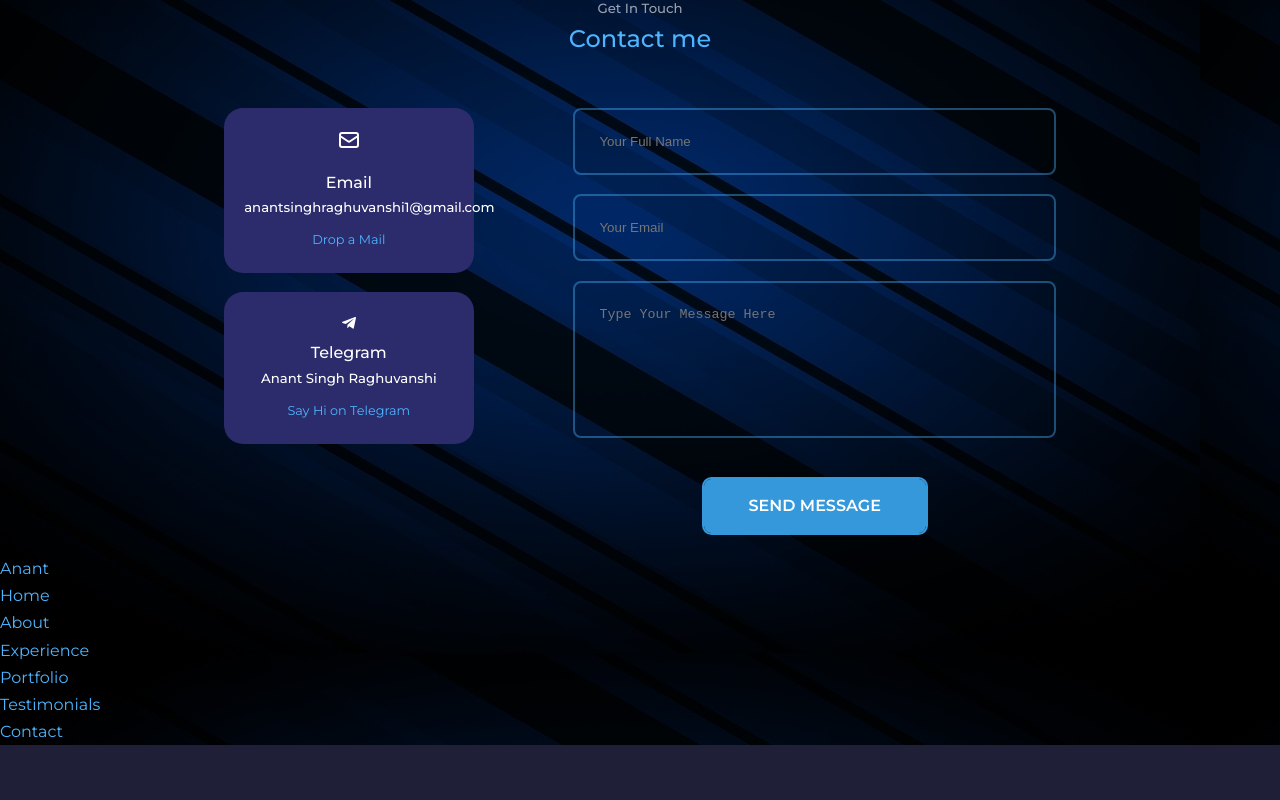
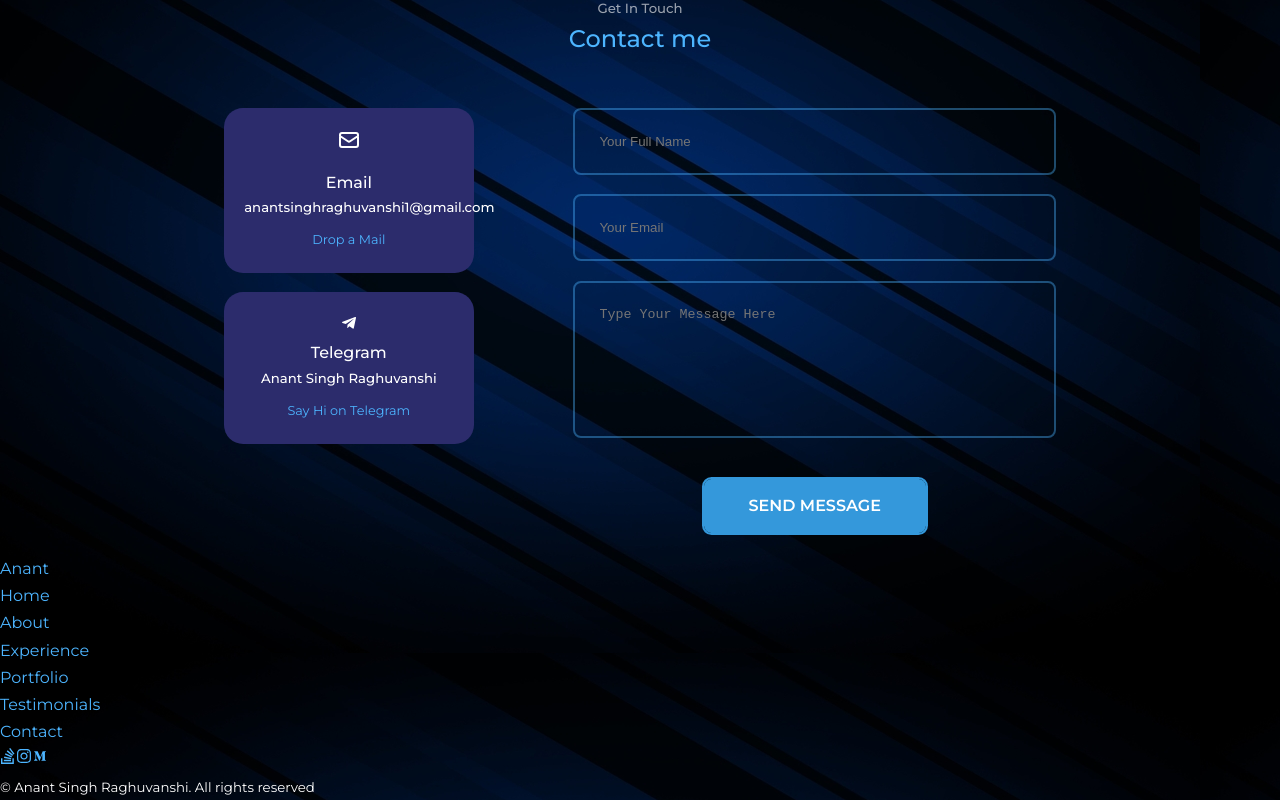
Before and after one commit to anantraghuvanshi/theanantraghuvanshi, a React (Create React App) app in the folder anant-portfolio/: page / in a window 1280 px wide. Shown: the part 4441-5241 px from the top of the page. Before the commit the page ends 5186 px from the top, so only its background shows below. Built offline with nearby package versions, Linux system fonts and the light colour scheme.

Commit message:
footer.jsx update

```diff
--- a/anant-portfolio/src/components/footer/footer.jsx
+++ b/anant-portfolio/src/components/footer/footer.jsx
@@ -20,7 +20,13 @@ const footer = () => {
       </ul>
 
       <div className="footer__socials">
-        <a href=""></a>
+        <a href="https://stackoverflow.com/users/17924329/anant-singh-raghuvanshi"><BsStackOverflow/></a>
+        <a href="https://www.instagram.com/theanantraghuvanshi/"><FaInstagram/></a>
+        <a href="https://medium.com/@anantsinghraghuvanshi1"><AiOutlineMedium/></a>
+      </div>
+
+      <div className="footercopyright">
+        <small>&copy; Anant Singh Raghuvanshi. All rights reserved</small>
       </div>
 
     </footer>
```
